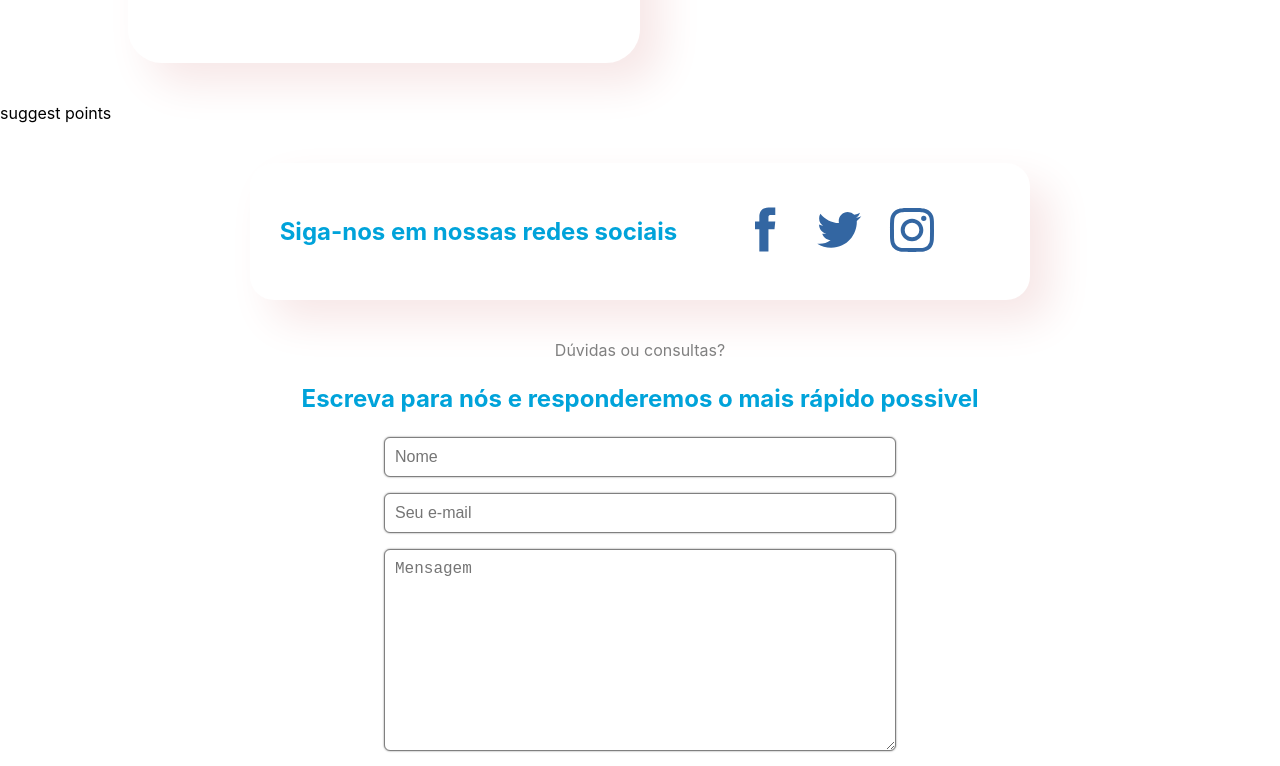
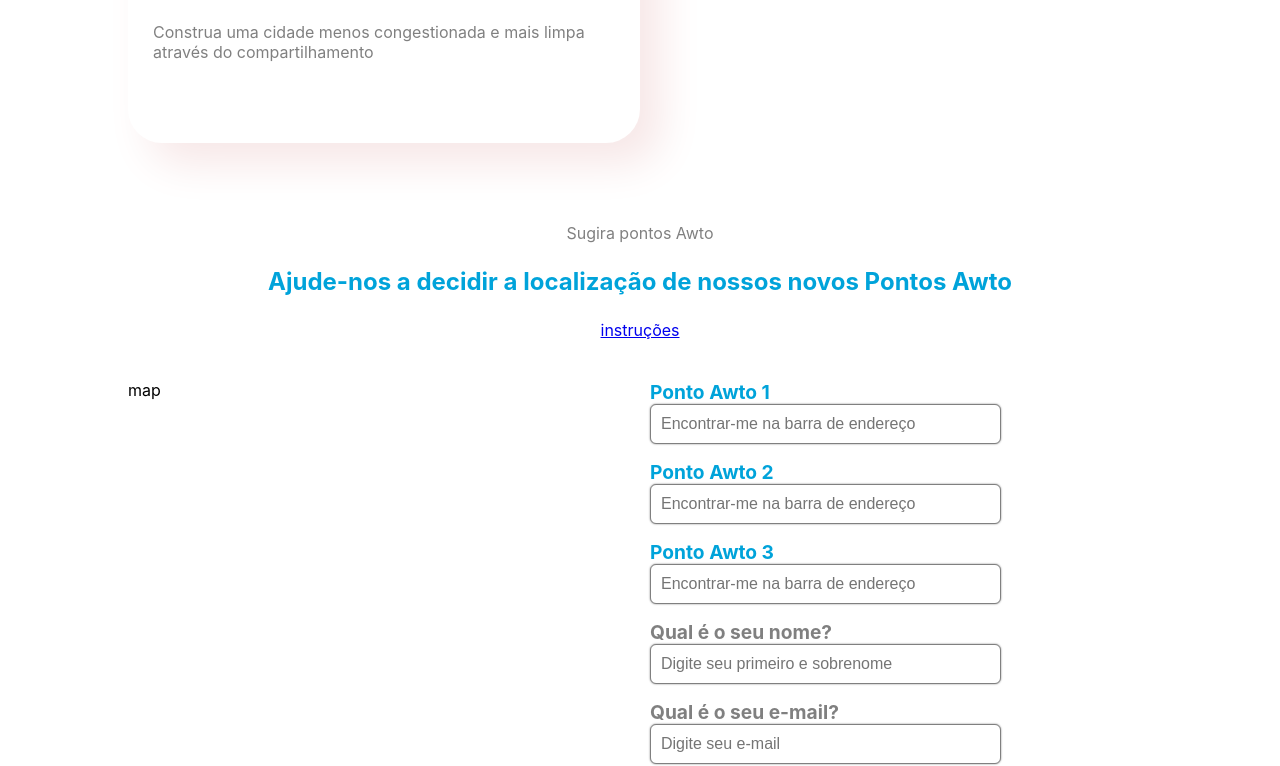
Before and after one commit to manugarcal/awto-landing-page-bra, a React (Create React App) app: page / in a window 1280 px wide. Shown: the part 1997-2763 px from the top of the page. Built offline with nearby package versions, Linux system fonts and the light colour scheme.

Commit message:
[add/update] suggest points component created and styled

```diff
--- a/src/App.css
+++ b/src/App.css
@@ -45,7 +45,7 @@
 /* -----------navbar || header Styles----------- */
 .headerContainer {
   display: flex;
-  padding: 5vh 10vw;
+  padding: 10vh 10vw;
 }
 .headerLogoContainer{
   width: 50%;
@@ -182,7 +182,31 @@
 }
 
 /* -----------Suggest Points component Style----------- */
-
+.suggestPointsWrapper{
+  margin: 10vh 10vw;
+}
+.suggestPointsTitle{
+  text-align: center;
+}
+.suggestPointsContainer{
+  padding: 5vh 0vw;
+  display: grid;
+  grid-template-columns: 1fr 1fr;
+  grid-template-rows: 1fr;
+  grid-column-gap: 20px;
+}
+.formGroup{
+  display: flex;
+  flex-direction: column;
+  width: 70%;
+}
+.customColor{
+  color: var(--secondary-color);
+}
+.submitBtnSuggestPoints{
+  width: 40%;
+  background-color: var(--secondary-color);
+}
 /* -----------Social Media Component Styles----------- */
 .socialMediaContainer{
   margin: 5vh 10vw;
--- a/src/components/SuggestPoints.jsx
+++ b/src/components/SuggestPoints.jsx
@@ -1,10 +1,36 @@
-import React from 'react'
+import React from "react";
 
 const SuggestPoints = () => {
-    return (
-        <div>
-            suggest points
+  return (
+    <section className="suggestPointsWrapper">
+      <div className="suggestPointsTitle">
+        <p className="secondaryText">Sugira pontos Awto</p>
+        <h3 className="primaryTitle">
+          Ajude-nos a decidir a localização de nossos novos Pontos Awto
+        </h3>
+        <a href="/#">instruções</a>
+      </div>
+      <div className="suggestPointsContainer">
+        <div className="suggestPointsMapContainer">map</div>
+        <div className="suggestPointsFormContainer">
+          <form>
+            <div className="formGroup">
+              <label className="primaryText">Ponto Awto 1</label>
+              <input className="formControl" type="text" placeHolder="Encontrar-me na barra de endereço" />
+              <label className="primaryText">Ponto Awto 2</label>
+              <input className="formControl" type="text" placeHolder="Encontrar-me na barra de endereço" />
+              <label className="primaryText">Ponto Awto 3</label>
+              <input className="formControl" type="text" placeHolder="Encontrar-me na barra de endereço" />
+              <label className="primaryText customColor">Qual é o seu nome?</label>
+              <input className="formControl" type="text" placeHolder="Digite seu primeiro e sobrenome" />
+              <label className="primaryText customColor">Qual é o seu e-mail?</label>
+              <input className="formControl" type="text" placeHolder="Digite seu e-mail" />
+              <input className="btn submitBtnSuggestPoints" type="submit" />
+            </div>
+          </form>
         </div>
-    )
-}
+      </div>
+    </section>
+  );
+};
 export default SuggestPoints;
```
